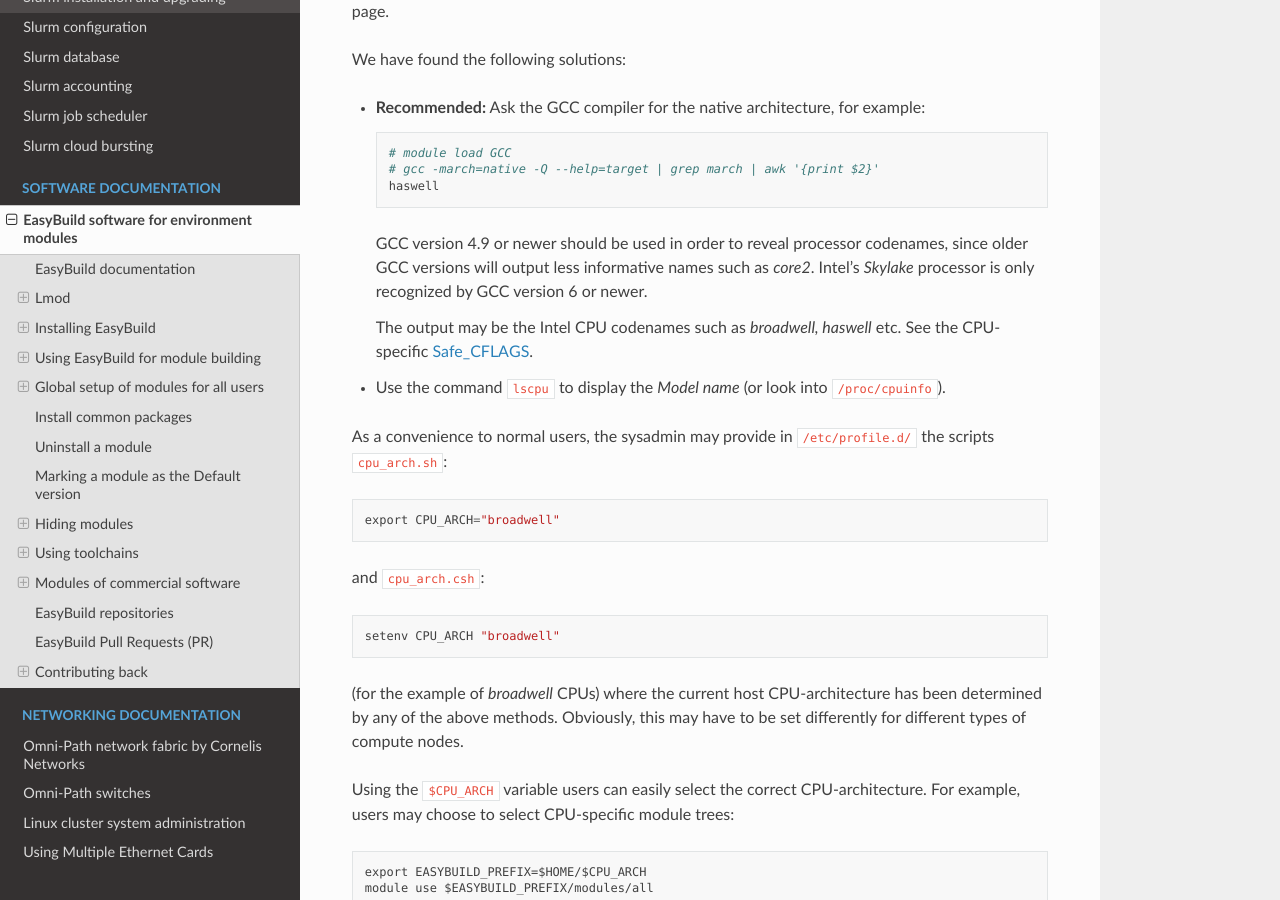
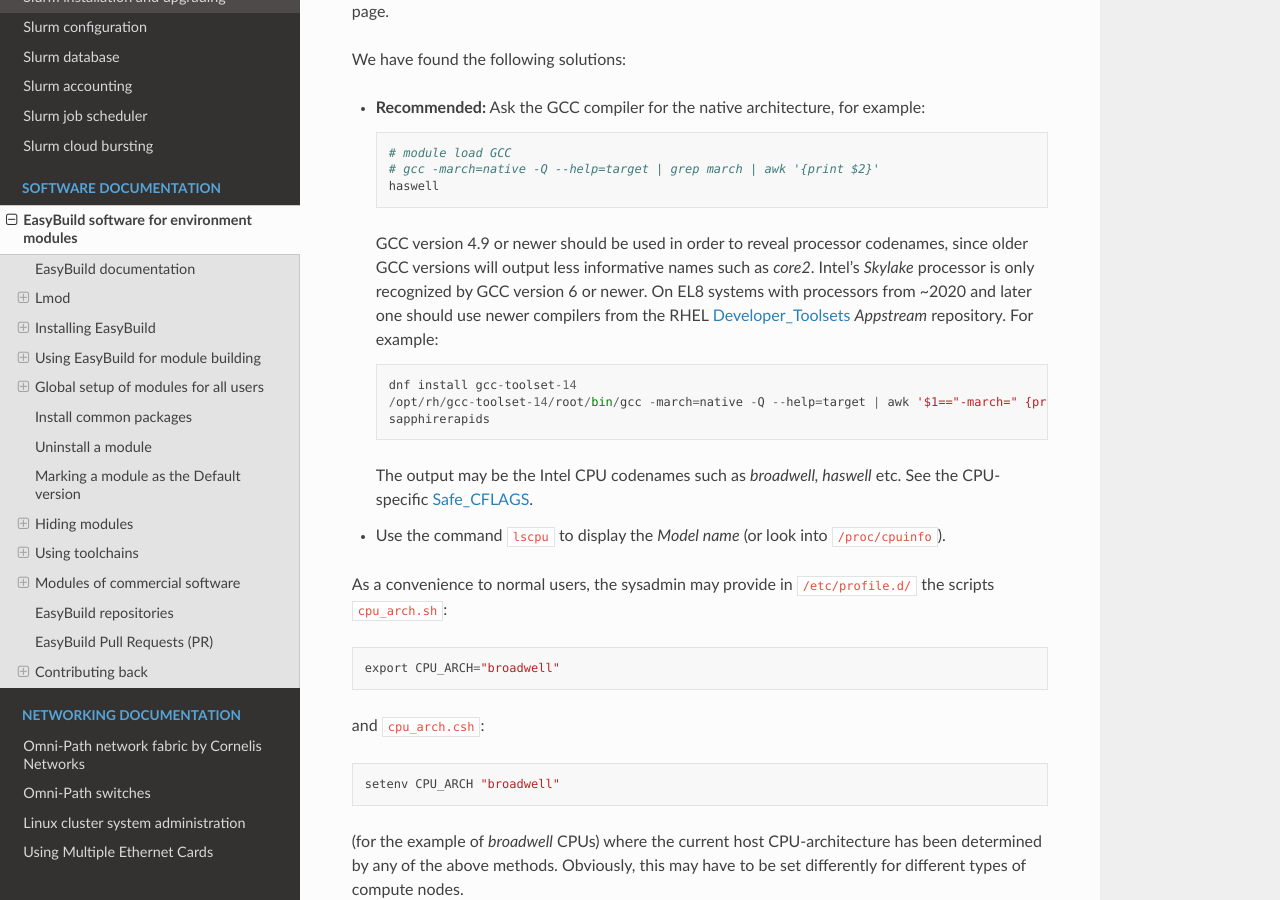
Before and after one commit to OleHolmNielsen/Niflheim_system, a Sphinx documentation site: the page built from docs/EasyBuild_modules.rst, in a window 1280 px wide and 900 px high, scrolled down 9711 px. Built offline with Sphinx 7.4.7 and the Read the Docs theme 3.1.0, drawn with Linux system fonts in a browser that asks for light colours.

Commit message:
Using gcc-toolset-14

```diff
--- a/docs/EasyBuild_modules.rst
+++ b/docs/EasyBuild_modules.rst
@@ -401,6 +401,12 @@
 
   GCC version 4.9 or newer should be used in order to reveal processor codenames, since older GCC versions will output less informative names such as *core2*.
   Intel's *Skylake* processor is only recognized by GCC version 6 or newer.
+  On EL8 systems with processors from ~2020 and later one should use newer compilers from the RHEL Developer_Toolsets_ *Appstream* repository.
+  For example::
+
+    dnf install gcc-toolset-14
+    /opt/rh/gcc-toolset-14/root/bin/gcc -march=native -Q --help=target | awk '$1=="-march=" {print $2}'
+    sapphirerapids
 
   The output may be the Intel CPU codenames such as *broadwell, haswell* etc.
   See the CPU-specific Safe_CFLAGS_.
@@ -425,6 +431,7 @@
   module use $EASYBUILD_PREFIX/modules/all
 
 .. _Safe_CFLAGS: https://wiki.gentoo.org/wiki/Safe_CFLAGS
+.. _Developer_Toolsets: https://developers.redhat.com/articles/2025/04/16/gcc-and-gcc-toolset-versions-rhel-explainer
 
 Automounting the CPU architecture dependent modules directory
 -------------------------------------------------------------
```
